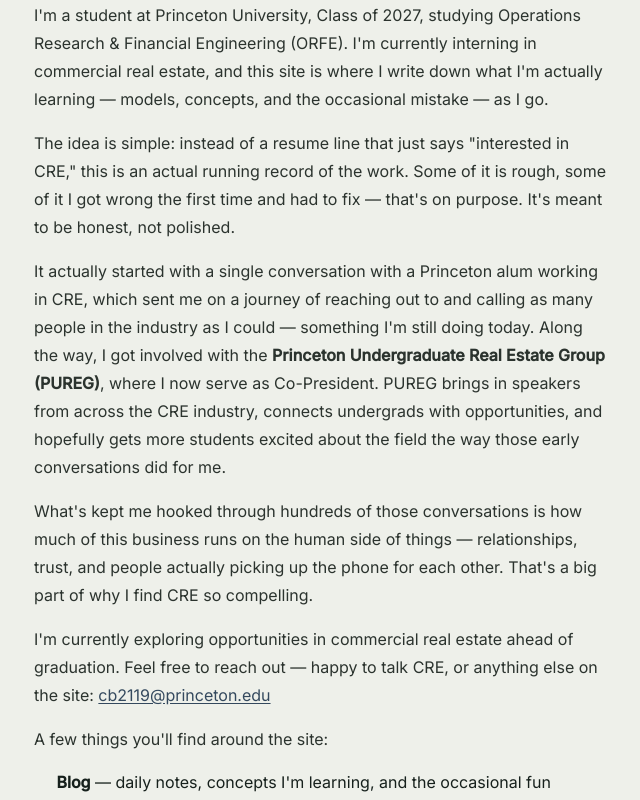
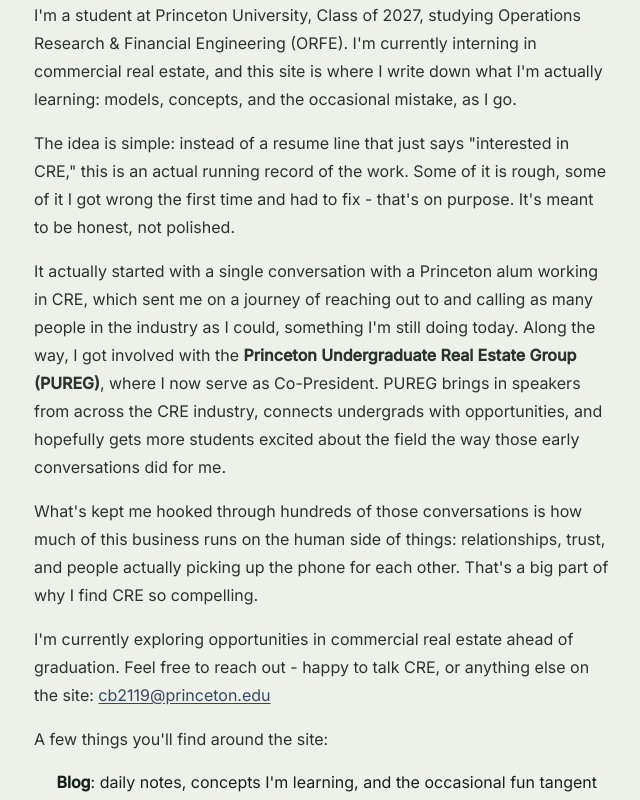
Before and after one commit to CB020103/ledger-blog, a Next.js app: page /about in a window 1280 px wide. Shown: the part 220-1020 px from the top of the page, without its empty margins (246-886 px from the left). Built offline with nearby package versions, Linux system fonts and the light colour scheme.

Commit message:
vary punctuation on About page, remove em-dashes

```diff
--- a/app/about/page.tsx
+++ b/app/about/page.tsx
@@ -13,20 +13,20 @@
           I'm a student at Princeton University, Class of 2027, studying
           Operations Research &amp; Financial Engineering (ORFE). I'm
           currently interning in commercial real estate, and this site is
-          where I write down what I'm actually learning &mdash; models,
-          concepts, and the occasional mistake &mdash; as I go.
+          where I write down what I'm actually learning: models,
+          concepts, and the occasional mistake, as I go.
         </p>
         <p>
           The idea is simple: instead of a resume line that just says
           "interested in CRE," this is an actual running record of the
           work. Some of it is rough, some of it I got wrong the first
-          time and had to fix &mdash; that's on purpose. It's meant to be
+          time and had to fix - that's on purpose. It's meant to be
           honest, not polished.
         </p>
         <p>
           It actually started with a single conversation with a Princeton
           alum working in CRE, which sent me on a journey of reaching out
-          to and calling as many people in the industry as I could &mdash;
+          to and calling as many people in the industry as I could,
           something I'm still doing today. Along the way, I got involved
           with the <strong>Princeton Undergraduate Real Estate Group
           (PUREG)</strong>, where I now serve as Co-President. PUREG brings
@@ -36,14 +36,14 @@
         </p>
         <p>
           What's kept me hooked through hundreds of those conversations is
-          how much of this business runs on the human side of things &mdash;
+          how much of this business runs on the human side of things:
           relationships, trust, and people actually picking up the phone
           for each other. That's a big part of why I find CRE so
           compelling.
         </p>
         <p>
           I'm currently exploring opportunities in commercial real estate
-          ahead of graduation. Feel free to reach out &mdash; happy to talk
+          ahead of graduation. Feel free to reach out - happy to talk
           CRE, or anything else on the site:{' '}
           <a href="mailto:cb2119@princeton.edu" className="text-slate underline underline-offset-2">
             cb2119@princeton.edu
@@ -53,8 +53,8 @@
           A few things you'll find around the site:
         </p>
         <ul>
-          <li><strong>Blog</strong> &mdash; daily notes, concepts I'm learning, and the occasional fun tangent</li>
-          <li><strong>Portfolio</strong> &mdash; fictional practice deals I've built to sharpen underwriting skills, entirely invented so as not to touch any real client work</li>
+          <li><strong>Blog</strong>: daily notes, concepts I'm learning, and the occasional fun tangent</li>
+          <li><strong>Portfolio</strong>: fictional practice deals I've built to sharpen underwriting skills, entirely invented so as not to touch any real client work</li>
         </ul>
       </div>
     </div>
```
